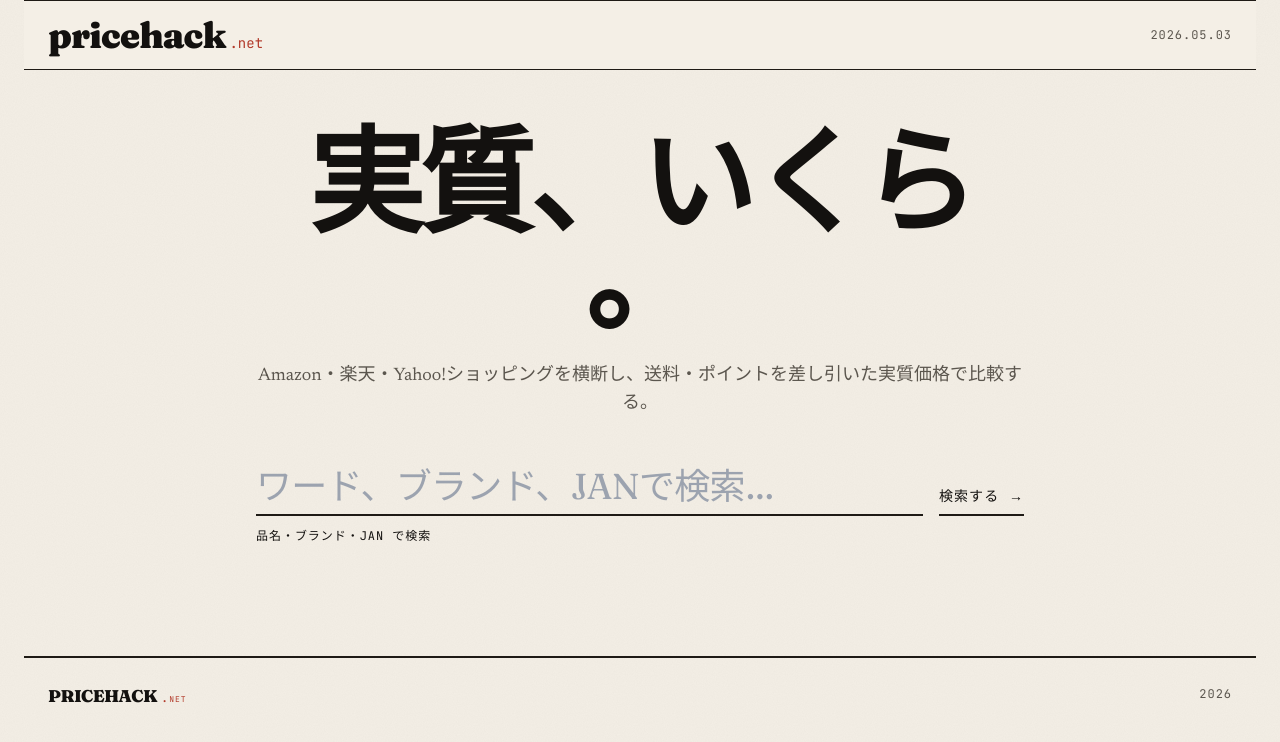
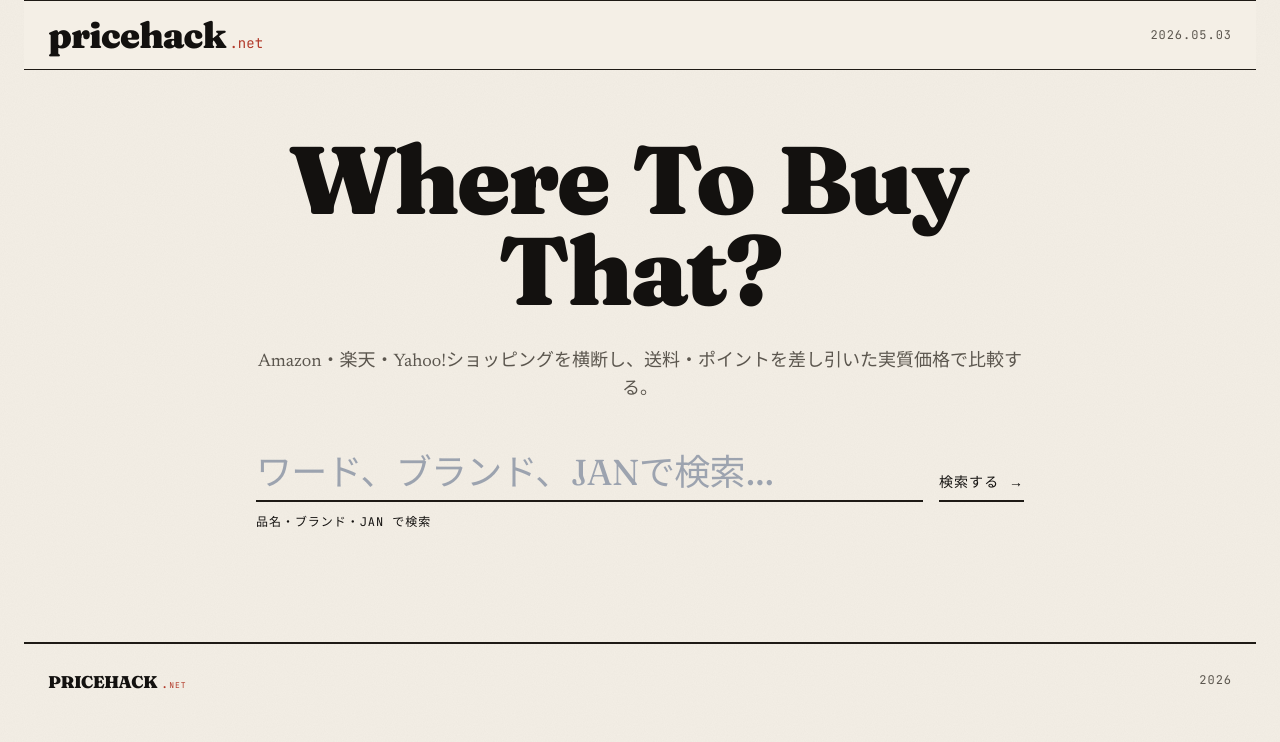
Before and after one commit to examinare000/shoppingSupporter, a Next.js app in the folder frontend/: page / in a window 1280 px wide. Shown: the top 742 px of the page. Built offline with nearby package versions, Linux system fonts and the light colour scheme.

Commit message:
ヒーロー見出しを単語単位スタッガーに変更し狭幅での改行崩れを解消、文言を Where To Buy That? に更新

```diff
--- a/frontend/components/search/HeroSearch.tsx
+++ b/frontend/components/search/HeroSearch.tsx
@@ -4,7 +4,7 @@ import { SearchForm } from './SearchForm';
  * トップ最上部のヒーロー検索領域。
  *
  * 設計意図:
- * - ページ全体の唯一の h1 として「実質、いくら。」を据える。
+ * - ページ全体の唯一の h1 として「Where To Buy That?」を据える。
  *   Masthead からタイトル h1 を取り除いた結果、ここがページの主見出しになる。
  * - 旧版にあった「Issue 0001 · Front Page」「実質価格特集 / Effective Price Edition」
  *   「Cross-merchant editorial price desk」「ドロップキャップ付きリード」は、
@@ -17,26 +17,28 @@ interface HeroSearchProps {
   onSearch: (query: string) => void;
 }
 
-// 「実質、いくら。」を 1 文字ずつ span に分割し、index ごとに animation-delay をズラす
-const HEADLINE_CHARS = ['実', '質', '、', 'い', 'く', 'ら', '。'];
+// 単語単位で span 化し animation-delay をズラす。
+// 文字単位だと狭い表示幅で文字ごとに改行されて題字が崩れるため、
+// 単語境界（スペース）でのみ折り返すよう inline-block を単語単位に変更している。
+const HEADLINE_WORDS = ['Where', 'To', 'Buy', 'That?'];
 
 export function HeroSearch({ onSearch }: HeroSearchProps) {
   return (
     <section className="px-6 pt-16 pb-12">
       <div className="max-w-3xl mx-auto text-center">
         <h1
-          aria-label="実質、いくら。"
-          className="font-display font-black tracking-tightest leading-[0.85] text-ink"
-          style={{ fontSize: 'clamp(64px, 9vw, 132px)' }}
+          aria-label="Where To Buy That?"
+          className="font-display font-black tracking-tight leading-[0.95] text-ink break-normal"
+          style={{ fontSize: 'clamp(48px, 7.5vw, 96px)' }}
         >
-          {HEADLINE_CHARS.map((char, i) => (
+          {HEADLINE_WORDS.map((word, i) => (
             <span
-              key={`${char}-${i}`}
+              key={`${word}-${i}`}
               aria-hidden="true"
-              className="inline-block hero-char"
-              style={{ animationDelay: `${i * 60}ms` }}
+              className="inline-block hero-char mr-[0.25em] last:mr-0"
+              style={{ animationDelay: `${i * 100}ms` }}
             >
-              {char}
+              {word}
             </span>
           ))}
         </h1>
```
Also changed, not shown: 1 other file (tests, documents, lock files or other folders).
